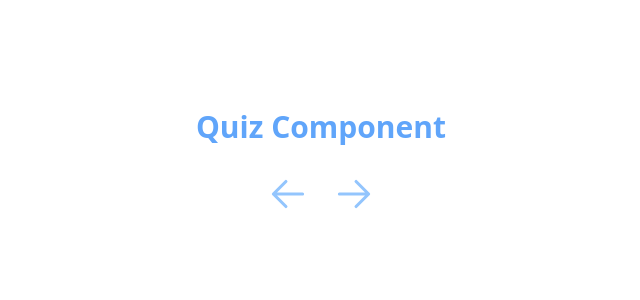
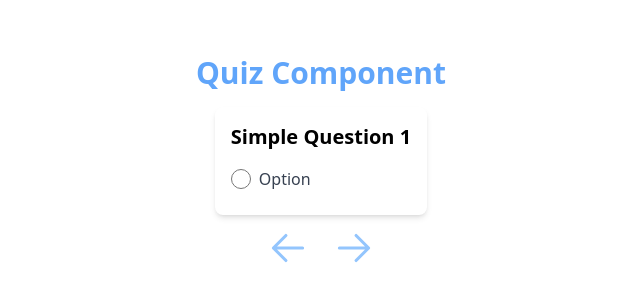
Before and after one commit to codigo-natural/EduQuest, a React (Create React App) app in the folder client/: page /quiz in a window 1280 px wide. Shown: the part 240-540 px from the top of the page, without its empty margins (319-959 px from the left). Built offline with nearby package versions, Linux system fonts and the light colour scheme.

Commit message:
implement component questions

```diff
--- /dev/null
+++ b/client/src/components/Questions.jsx
@@ -0,0 +1,30 @@
+import React, { useState } from "react";
+
+export const Questions = () => {
+  const [checked, setChecked] = useState(false);
+
+  function onSelected() {
+    setChecked(true);
+    console.log(`selected ${checked}`);
+  }
+
+  return (
+    <div className="p-4 bg-white rounded-lg shadow-md">
+      <h2 className="text-xl font-bold mb-4">Simple Question 1</h2>
+
+      <ul className="list-none">
+        <li className="flex items-center mb-2">
+          <input
+            id="q1-option"
+            type="radio"
+            name="options"
+            checked={checked}
+            onChange={onSelected}
+            className="mr-2 h-5 w-5 text-indigo-600 focus:ring-indigo-500 border-gray-300 rounded"
+          />
+          <label htmlFor="q1-option" className="text-gray-700">Option</label>
+        </li>
+      </ul>
+    </div>
+  );
+};
--- a/client/src/components/Quiz.jsx
+++ b/client/src/components/Quiz.jsx
@@ -1,3 +1,5 @@
+import { Questions } from "./Questions"
+
 export const Quiz = () => {
 
   function onNext() {
@@ -11,6 +13,8 @@ export const Quiz = () => {
   return (
     <div className="flex flex-col items-center justify-center min-h-screen">
       <h1 className="font-semibold text-3xl text-blue-400 my-4">Quiz Component</h1>
+
+      <Questions />
 
       <div className="grid grid-cols-2">
         <button
--- a/client/src/index.js
+++ b/client/src/index.js
@@ -1,11 +1,10 @@
-import React from "react";
 import ReactDOM from "react-dom/client";
 import "./index.css";
 import { App } from "./App";
 
 const root = ReactDOM.createRoot(document.getElementById("root"));
 root.render(
-  <React.StrictMode>
+  <>
     <App />
-  </React.StrictMode>
+  </>
 );
```
